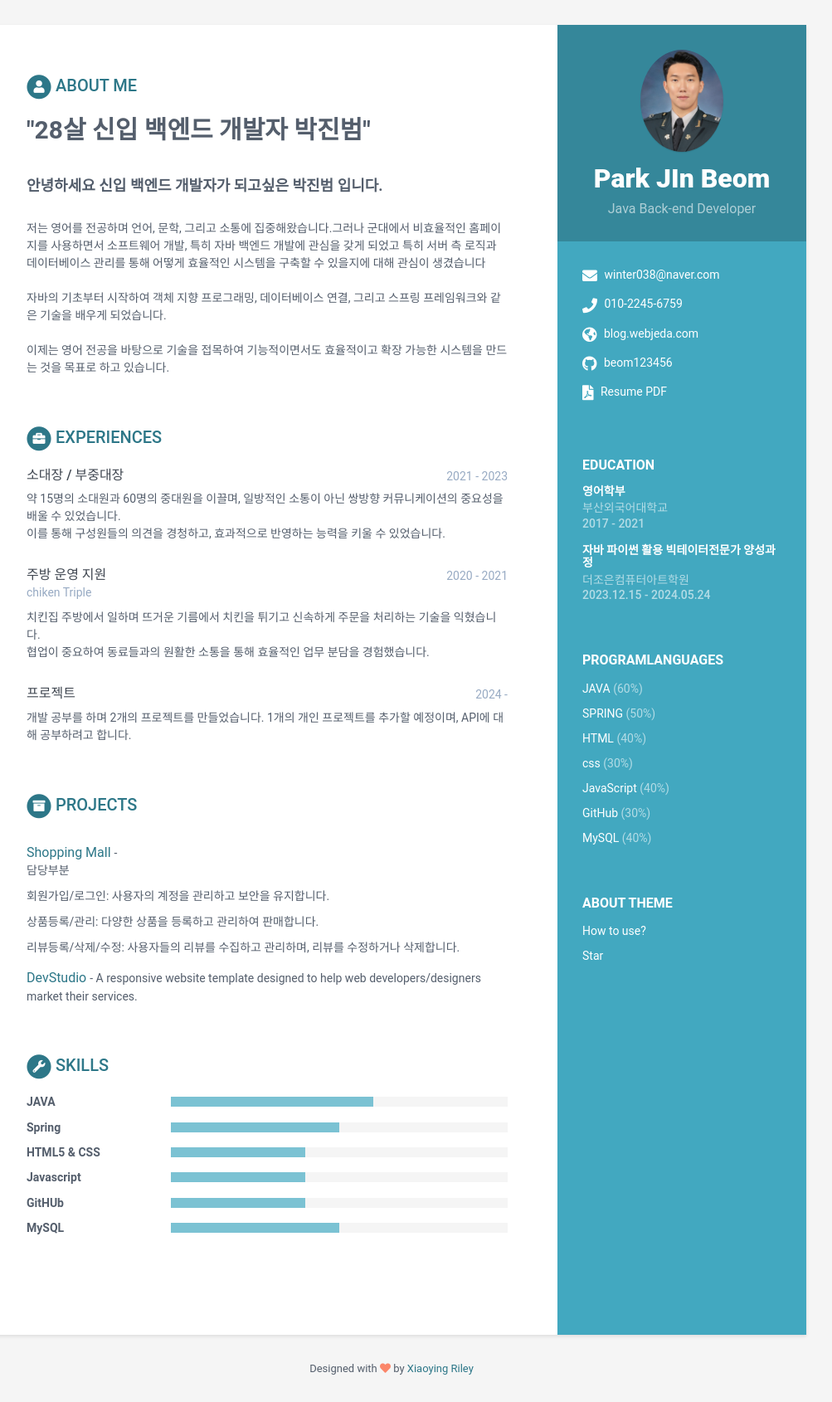
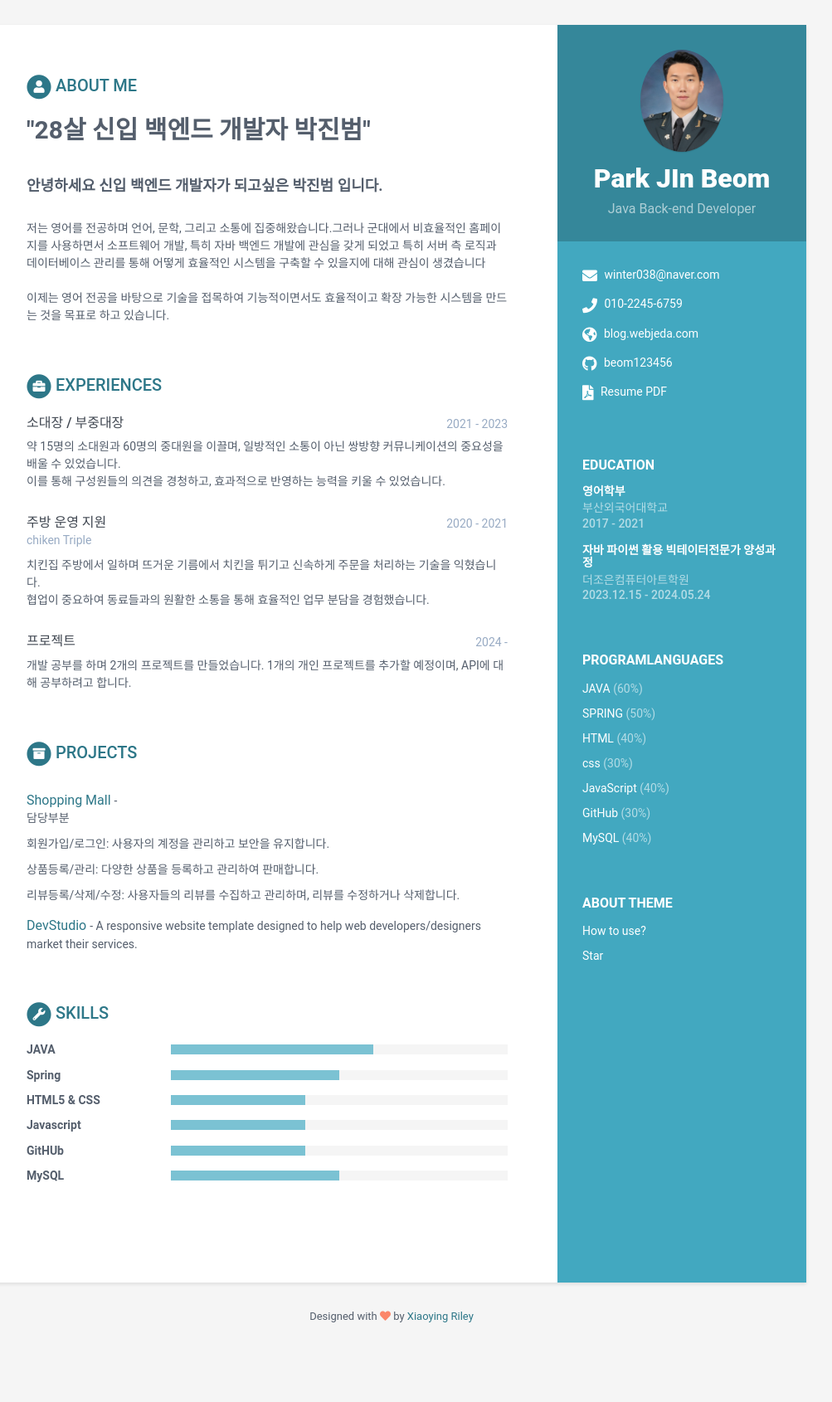
Before and after one commit to beom123456/beom123456.github.io, a Jekyll site: the page built from index.html, in a window 1280 px wide. Shown: the whole page at 83% size, without its empty margins (168-1171 px from the left). Built offline with Jekyll 4.4.1, drawn with Linux system fonts in a browser that asks for light colours; after the commit the page ends 1627 px from its top, so only the background shows below that; part of the change alters nothing that is shown.

Commit message:
Update data.yml

```diff
--- a/_data/data.yml
+++ b/_data/data.yml
@@ -18,7 +18,7 @@ sidebar:
     website: blog.webjeda.com #do not add http://
     github: beom123456
     telegram: # add your nickname without '@' sign
-    gitlab:
+    git: https://github.com/beom123456
     bitbucket:
     instagram: 'beom_59'
     pdf: http://www.africau.edu/images/default/sample.pdf
@@ -58,7 +58,6 @@ career-profile:
       <p><h4>안녕하세요 신입 백엔드 개발자가 되고싶은 박진범 입니다.</h4></p>
       <br>
       저는 영어를 전공하며 언어, 문학, 그리고 소통에 집중해왔습니다.그러나 군대에서 비효율적인 홈페이지를 사용하면서 소프트웨어 개발, 특히 자바 백엔드 개발에 관심을 갖게 되었고 특히 서버 측 로직과 데이터베이스 관리를 통해 어떻게 효율적인 시스템을 구축할 수 있을지에 대해 관심이 생겼습니다 <br><br>
-      자바의 기초부터 시작하여 객체 지향 프로그래밍, 데이터베이스 연결, 그리고 스프링 프레임워크와 같은 기술을 배우게 되었습니다.<br><br>
       이제는 영어 전공을 바탕으로 기술을 접목하여 기능적이면서도 효율적이고 확장 가능한 시스템을 만드는 것을 목표로 하고 있습니다.<br>
 
 
```
